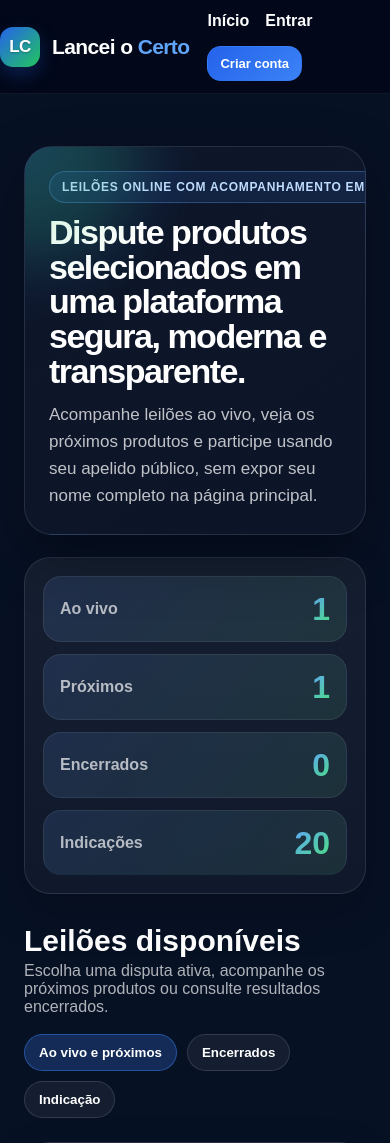
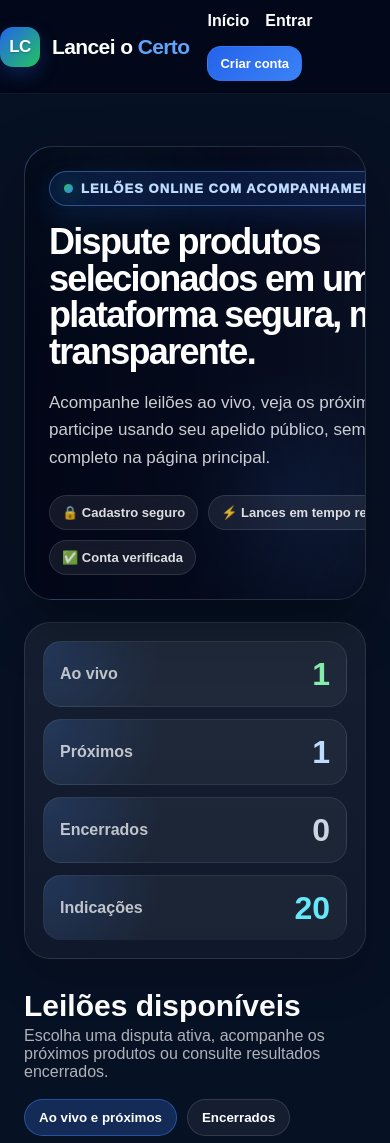
Before and after one commit to vinici459/lanceiocerto, a FastAPI app: page / in a window 390 px wide. Shown: the top 1143 px of the page. Run offline with FastAPI, Linux system fonts and the light colour scheme.

Commit message:
hero profissional com imagem animada

```diff
--- a/templates/index.html
+++ b/templates/index.html
@@ -4,28 +4,39 @@
 <section class="container lc-home">
 
   <div class="lc-hero lc-hero-pro">
-    <div class="lc-hero-copy">
+    <div class="lc-hero-copy hero-banner">
+      <div class="hero-overlay-content">
         <span class="eyebrow">Leilões online com acompanhamento em tempo real</span>
+
         <h1>Dispute produtos selecionados em uma plataforma segura, moderna e transparente.</h1>
+
         <p>
-        Acompanhe leilões ao vivo, veja os próximos produtos e participe usando seu apelido público, sem expor seu nome completo na página principal.
+          Acompanhe leilões ao vivo, veja os próximos produtos e participe usando seu apelido público,
+          sem expor seu nome completo na página principal.
         </p>
+
+        <div class="hero-trust-row">
+          <span>🔒 Cadastro seguro</span>
+          <span>⚡ Lances em tempo real</span>
+          <span>✅ Conta verificada</span>
+        </div>
+      </div>
     </div>
 
     <aside class="lc-market-card">
-      <div class="market-row">
+      <div class="market-row market-live">
         <span>Ao vivo</span>
         <strong>{{ live_items|length }}</strong>
       </div>
-      <div class="market-row">
+      <div class="market-row market-next">
         <span>Próximos</span>
         <strong>{{ upcoming_items|length }}</strong>
       </div>
-      <div class="market-row">
+      <div class="market-row market-ended">
         <span>Encerrados</span>
         <strong>{{ ended_items|length }}</strong>
       </div>
-      <div class="market-row">
+      <div class="market-row market-suggestion">
         <span>Indicações</span>
         <strong>{{ suggestion_products|length if suggestion_products is defined else 0 }}</strong>
       </div>
@@ -368,70 +372,121 @@ document.addEventListener("DOMContentLoaded", function () {
 .lc-market-card,
 .auction-lane {
   border: 1px solid rgba(255,255,255,.10);
-  background:
-    linear-gradient(180deg, rgba(255,255,255,.060), rgba(255,255,255,.035));
+  background: linear-gradient(180deg, rgba(255,255,255,.060), rgba(255,255,255,.035));
   border-radius: 26px;
   box-shadow: 0 18px 46px rgba(0,0,0,.18);
 }
 
-.lc-hero-copy {
-  padding: 30px;
+.hero-banner {
+  position: relative;
+  overflow: hidden;
+  min-height: 410px;
+  padding: 36px;
+  display: flex;
+  align-items: center;
+  isolation: isolate;
+  background:
+    linear-gradient(90deg, rgba(3, 7, 18, .92) 0%, rgba(7, 20, 45, .78) 44%, rgba(7, 20, 45, .38) 100%),
+    url("/static/hero-auction.jpg") center right / cover no-repeat;
 }
 
-.lc-brand {
+.hero-banner::before {
+  content: "";
+  position: absolute;
+  inset: -8%;
+  background:
+    radial-gradient(circle at 18% 18%, rgba(34,197,94,.22), transparent 28%),
+    radial-gradient(circle at 72% 34%, rgba(59,130,246,.24), transparent 30%),
+    url("/static/hero-auction.jpg") center right / cover no-repeat;
+  opacity: .72;
+  transform: scale(1);
+  animation: heroPhotoMove 18s ease-in-out infinite alternate;
+  z-index: -3;
+}
+
+.hero-banner::after {
+  content: "";
+  position: absolute;
+  inset: 0;
+  background:
+    linear-gradient(90deg, rgba(2,6,23,.94) 0%, rgba(2,6,23,.78) 48%, rgba(2,6,23,.36) 100%),
+    radial-gradient(circle at 12% 12%, rgba(34,197,94,.20), transparent 34%),
+    radial-gradient(circle at 76% 78%, rgba(59,130,246,.22), transparent 30%);
+  z-index: -2;
+}
+
+.hero-overlay-content {
+  max-width: 780px;
+}
+
+.eyebrow {
   display: inline-flex;
   align-items: center;
-  gap: 12px;
-  margin-bottom: 24px;
+  gap: 8px;
+  margin-bottom: 18px;
+  padding: 9px 14px;
+  border-radius: 999px;
+  border: 1px solid rgba(96,165,250,.42);
+  background: rgba(37,99,235,.16);
+  color: #bfdbfe;
+  font-size: 13px;
+  font-weight: 950;
+  text-transform: uppercase;
+  letter-spacing: .08em;
+  box-shadow: 0 10px 28px rgba(37,99,235,.16);
 }
 
-.lc-brand-mark {
-  width: 48px;
-  height: 48px;
-  display: grid;
-  place-items: center;
-  border-radius: 16px;
-  background:
-    radial-gradient(circle at 30% 20%, rgba(255,255,255,.25), transparent 34%),
-    linear-gradient(135deg, #2563eb, #22c55e);
-  color: #fff;
-  font-weight: 950;
-  letter-spacing: -.06em;
-  box-shadow: 0 14px 34px rgba(37,99,235,.28);
-}
-
-.lc-brand-name {
-  color: #fff;
-  font-size: 23px;
-  font-weight: 950;
-  letter-spacing: -.03em;
-}
-
-.lc-brand-name strong {
-  color: #3b82f6;
+.eyebrow::before {
+  content: "";
+  width: 9px;
+  height: 9px;
+  border-radius: 50%;
+  background: linear-gradient(135deg, #22c55e, #3b82f6);
+  box-shadow: 0 0 18px rgba(34,197,94,.55);
 }
 
 .lc-hero h1 {
-  max-width: 780px;
-  margin: 0 0 14px;
-  font-size: clamp(34px, 4.6vw, 56px);
+  max-width: 850px;
+  margin: 0 0 18px;
+  font-size: clamp(36px, 4.7vw, 60px);
   line-height: 1.02;
-  letter-spacing: -1.5px;
+  letter-spacing: -1.7px;
+  color: #fff;
 }
 
 .lc-hero p {
-  max-width: 690px;
+  max-width: 720px;
   margin: 0;
-  color: rgba(255,255,255,.74);
+  color: rgba(255,255,255,.80);
   font-size: 17px;
-  line-height: 1.58;
+  line-height: 1.62;
 }
 
-.lc-hero-actions {
+.hero-trust-row {
   display: flex;
-  gap: 12px;
   flex-wrap: wrap;
+  gap: 10px;
   margin-top: 24px;
+}
+
+.hero-trust-row span {
+  padding: 9px 12px;
+  border-radius: 999px;
+  border: 1px solid rgba(255,255,255,.11);
+  background: rgba(255,255,255,.07);
+  color: rgba(255,255,255,.86);
+  font-size: 13px;
+  font-weight: 850;
+  backdrop-filter: blur(10px);
+}
+
+@keyframes heroPhotoMove {
+  from {
+    transform: scale(1.02) translate3d(0, 0, 0);
+  }
+  to {
+    transform: scale(1.10) translate3d(-18px, -8px, 0);
+  }
 }
 
 .lc-market-card {
@@ -440,35 +495,50 @@ document.addEventListener("DOMContentLoaded", function () {
   gap: 12px;
 }
 
-.market-row,
-.market-note {
+.market-row {
   display: flex;
   align-items: center;
   justify-content: space-between;
   gap: 16px;
   padding: 16px;
   border-radius: 18px;
-  background: rgba(255,255,255,.050);
+  background:
+    radial-gradient(circle at top left, rgba(59,130,246,.18), transparent 38%),
+    rgba(255,255,255,.050);
   border: 1px solid rgba(255,255,255,.075);
+  transition: transform .18s ease, border-color .18s ease, background .18s ease;
 }
 
-.market-row span,
-.market-note span {
-  color: rgba(255,255,255,.68);
-  font-weight: 750;
+.market-row:hover {
+  transform: translateY(-2px);
+  border-color: rgba(59,130,246,.36);
+}
+
+.market-row span {
+  color: rgba(255,255,255,.72);
+  font-weight: 800;
 }
 
 .market-row strong {
   font-size: 32px;
   line-height: 1;
+  color: #fff;
 }
 
-.market-note strong {
-  padding: 6px 10px;
-  border-radius: 999px;
-  color: #4ade80;
-  background: rgba(74,222,128,.11);
-  border: 1px solid rgba(74,222,128,.28);
+.market-live strong {
+  color: #86efac;
+}
+
+.market-next strong {
+  color: #bfdbfe;
+}
+
+.market-ended strong {
+  color: #cbd5e1;
+}
+
+.market-suggestion strong {
+  color: #67e8f9;
 }
 
 .lc-toolbar {
@@ -744,108 +783,56 @@ document.addEventListener("DOMContentLoaded", function () {
   font-size: 12px;
   font-weight: 900;
 }
+
 .suggestion-card form {
   margin-top: 14px;
 }
+
 .suggestion-card button:disabled {
   opacity: .55;
   cursor: not-allowed;
   filter: grayscale(.25);
 }
+
 .suggestion-message {
   margin-bottom: 16px;
 }
+
 .suggestion-message.success {
   border-color: rgba(74,222,128,.28);
   color: #bbf7d0;
 }
+
 .suggestion-message.warn {
   border-color: rgba(251,191,36,.28);
   color: #fde68a;
 }
 
-.lc-auction-grid{grid-template-columns:repeat(auto-fill,minmax(210px,1fr))!important;gap:14px!important}
-.lc-auction-card{border-radius:16px!important}
-.lc-auction-card .card-image{height:145px!important;object-fit:cover}
-.lc-auction-card .card-body{padding:12px!important}
-.lc-auction-card h3{font-size:16px!important;line-height:1.2;min-height:38px;margin:0 0 8px}
-.price-line{gap:8px!important}
-.price-line span,.timer-line span{font-size:12px!important}
-.price-line strong,.timer-line strong{font-size:14px!important}
+@media (max-width: 900px) {
+  .lc-hero {
+    grid-template-columns: 1fr;
+  }
 
-/* Home profissional */
-.lc-hero-showcase{
-  position:relative;
-  display:grid;
-  grid-template-columns:minmax(0,1.1fr) 360px;
-  gap:26px;
-  align-items:center;
-  overflow:hidden;
+  .hero-banner {
+    min-height: 430px;
+    padding: 28px;
+    background-position: center;
   }
-.lc-hero-showcase::before{
-  content:"";
-  position:absolute;
-  inset:-40% -20% auto auto;
-  width:420px;
-  height:420px;
-  background:radial-gradient(circle, rgba(34,197,94,.22), transparent 62%);
-  filter:blur(4px);
-  pointer-events:none;
+
+  .lc-toolbar,
+  .lane-head {
+    align-items: flex-start;
+    flex-direction: column;
   }
-.hero-security-pill{
-  display:inline-flex;
-  width:max-content;
-  max-width:100%;
-  margin-bottom:16px;
-  padding:8px 12px;
-  border-radius:999px;
-  border:1px solid rgba(96,165,250,.28);
-  background:linear-gradient(135deg, rgba(37,99,235,.20), rgba(34,197,94,.12));
-  color:#dbeafe;
-  font-size:13px;
-  font-weight:900;
+
+  .lc-tools {
+    width: 100%;
+    justify-content: flex-start;
   }
-.hero-site-preview{
-  position:relative;
-  min-height:286px;
-  display:grid;
-  place-items:center;
+
+  .price-line {
+    grid-template-columns: 1fr;
   }
-.preview-glow{
-  position:absolute;
-  width:260px;
-  height:260px;
-  border-radius:50%;
-  background:conic-gradient(from 90deg, rgba(59,130,246,.55), rgba(34,197,94,.45), rgba(59,130,246,.55));
-  filter:blur(30px);
-  opacity:.38;
-  animation:previewFloat 5.8s ease-in-out infinite;
 }
-.preview-window{
-  position:relative;
-  width:min(100%, 330px);
-  padding:16px;
-  border-radius:24px;
-  border:1px solid rgba(255,255,255,.16);
-  background:linear-gradient(180deg, rgba(15,23,42,.92), rgba(15,23,42,.68));
-  box-shadow:0 24px 60px rgba(0,0,0,.34);
-  animation:previewLift 4.6s ease-in-out infinite;
-}
-.preview-top{display:flex;align-items:center;gap:7px;margin-bottom:16px;color:#fff}
-.preview-top span{width:8px;height:8px;border-radius:50%;background:rgba(148,163,184,.55)}
-.preview-top strong{margin-left:auto;font-size:12px;color:#bfdbfe}
-.preview-product{display:grid;grid-template-columns:82px 1fr;gap:13px;align-items:center}
-.preview-image{height:82px;border-radius:18px;display:grid;place-items:center;font-weight:950;color:white;background:linear-gradient(135deg,#2563eb,#22c55e);box-shadow:0 12px 28px rgba(37,99,235,.25)}
-.preview-lines b{display:block;height:11px;margin:9px 0;border-radius:999px;background:rgba(255,255,255,.15)}
-.preview-lines b:nth-child(1){width:86%}.preview-lines b:nth-child(2){width:62%}.preview-lines b:nth-child(3){width:74%}
-.preview-bid-row{margin-top:15px;padding:12px;border-radius:16px;background:rgba(59,130,246,.12);border:1px solid rgba(59,130,246,.22);display:flex;justify-content:space-between;gap:10px;font-size:13px}
-.preview-bid-row span{color:#93c5fd;font-weight:900}.preview-bid-row strong{color:#fff}
-.preview-shield{margin-top:10px;padding:10px 12px;border-radius:999px;width:max-content;color:#bbf7d0;background:rgba(34,197,94,.12);border:1px solid rgba(34,197,94,.28);font-weight:900;font-size:12px}
-.market-row{background:linear-gradient(135deg, rgba(37,99,235,.10), rgba(34,197,94,.07)), rgba(255,255,255,.050)!important}
-.market-row strong{background:linear-gradient(135deg,#60a5fa,#4ade80);-webkit-background-clip:text;background-clip:text;color:transparent}
-@keyframes previewFloat{0%,100%{transform:translateY(0) rotate(0deg)}50%{transform:translateY(-10px) rotate(10deg)}}
-@keyframes previewLift{0%,100%{transform:translateY(0)}50%{transform:translateY(-8px)}}
-@media(max-width:1000px){.lc-hero-showcase{grid-template-columns:1fr}.hero-site-preview{min-height:240px}.preview-window{max-width:360px}}
-
 </style>
 {% endblock %}
```
Also changed, not shown: other parts of templates/index.html (+19 -57 lines). Lines whose indentation alone changed are shown as unchanged.
